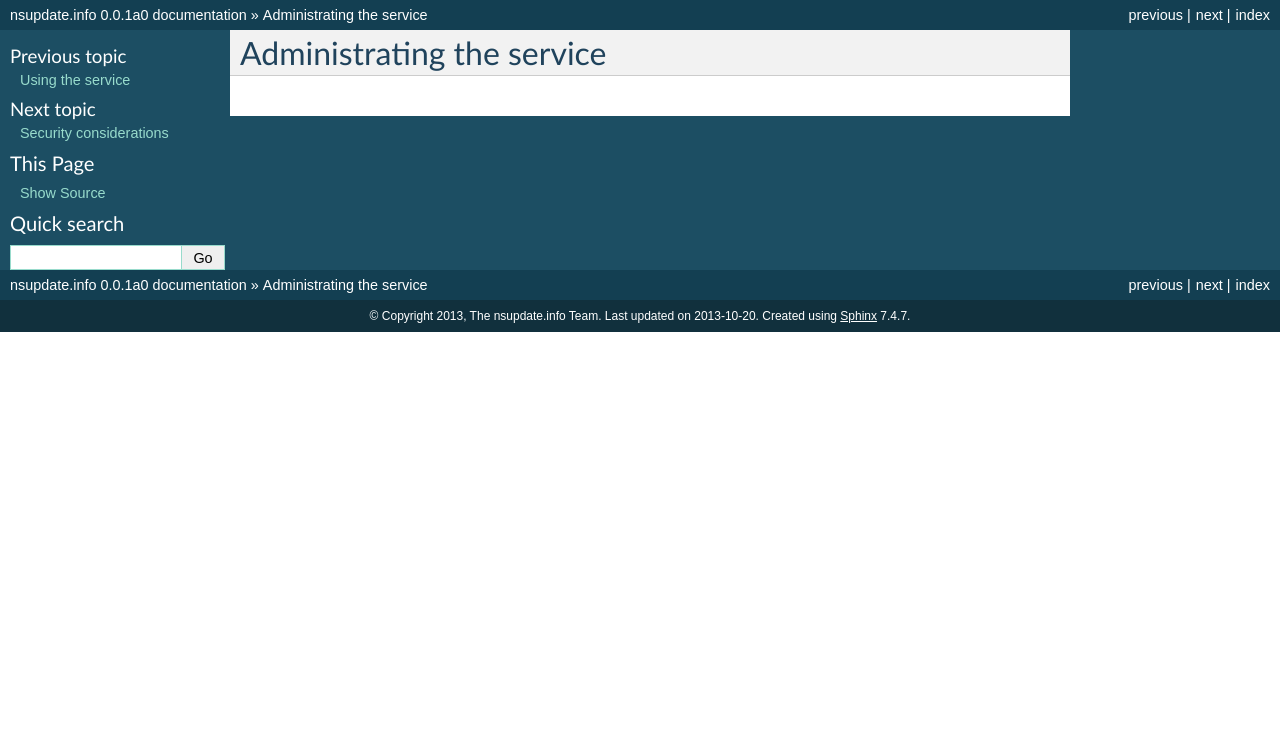
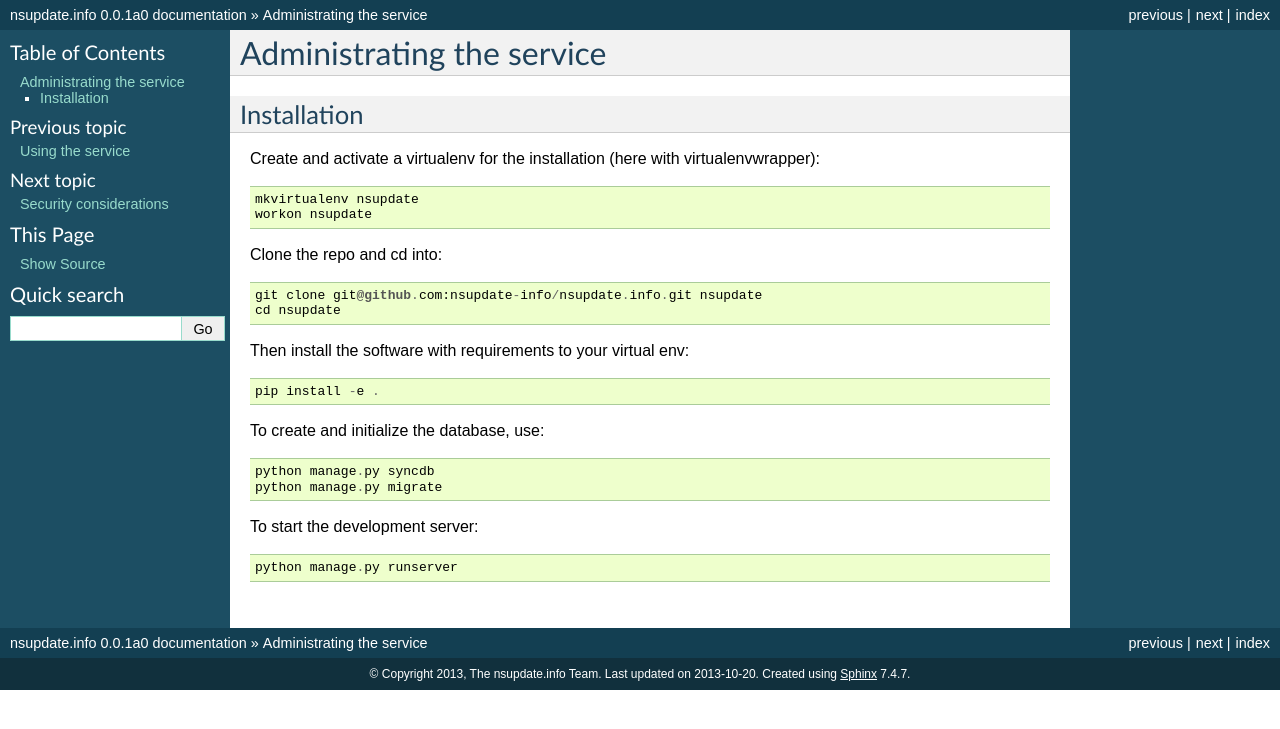
Before and after one commit to nsupdate-info/nsupdate.info, a Sphinx documentation site: the page built from docs/admin.rst, in a window 1280 px wide. Shown: the top 729 px of the page. Built offline with Sphinx 7.4.7, drawn with Linux system fonts in a browser that asks for light colours.

Commit message:
deduplicated docs / README, add more install instructions

```diff
--- a/docs/admin.rst
+++ b/docs/admin.rst
@@ -1,3 +1,33 @@
 ==========================
 Administrating the service
 ==========================
+
+Installation
+============
+
+Create and activate a virtualenv for the installation (here with virtualenvwrapper)::
+
+    mkvirtualenv nsupdate
+    workon nsupdate
+
+
+Clone the repo and cd into::
+
+    git clone git@github.com:nsupdate-info/nsupdate.info.git nsupdate
+    cd nsupdate
+
+
+Then install the software with requirements to your virtual env::
+
+    pip install -e .
+
+
+To create and initialize the database, use::
+
+    python manage.py syncdb
+    python manage.py migrate
+
+
+To start the development server::
+
+    python manage.py runserver
```
Also changed, not shown: README.rst (+20 -28 lines), docs/intro.rst (+1 -20 lines).
